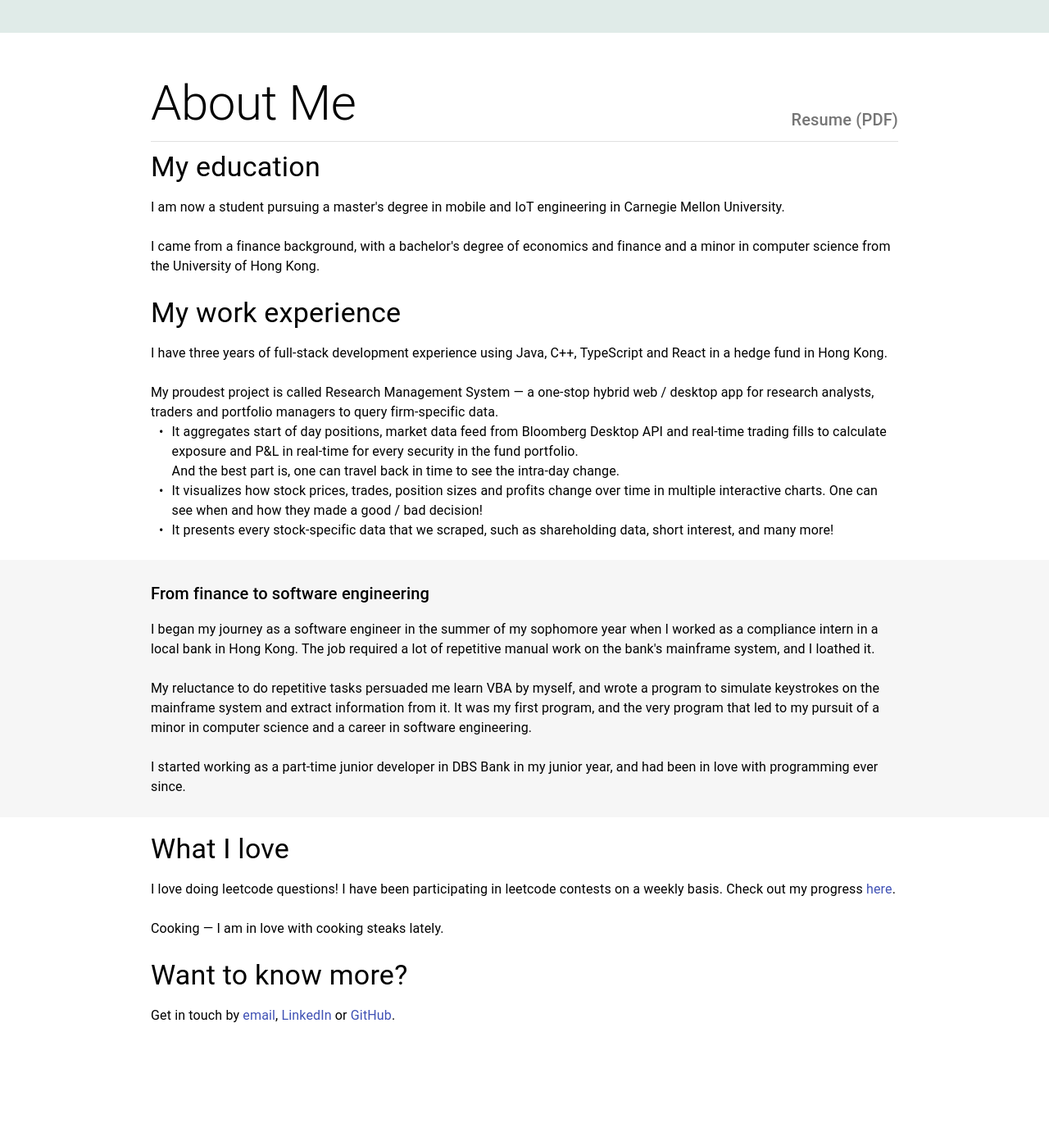
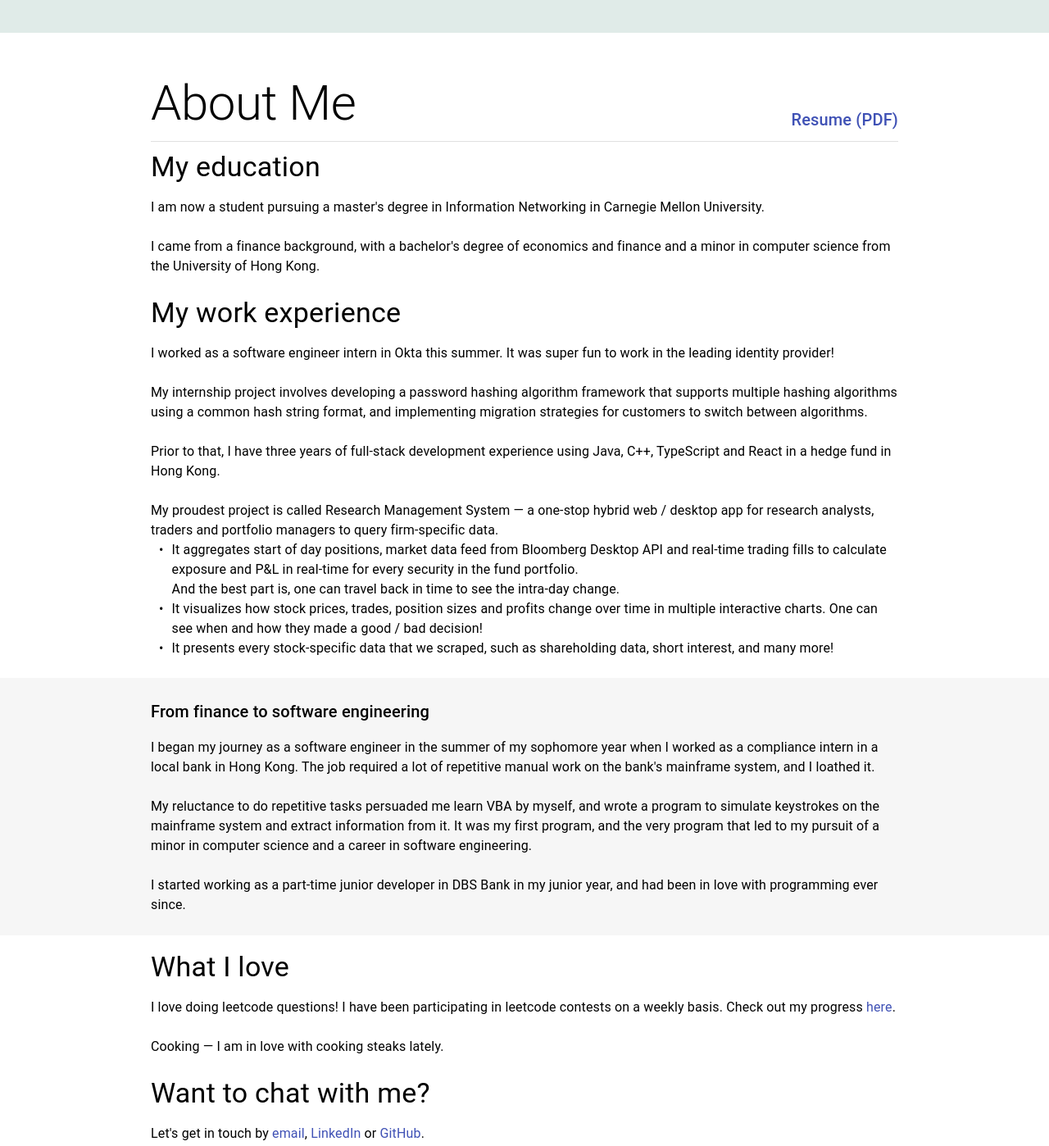
Before and after one commit to jasonlaw-dev/jasonlaw.me, a Gatsby site: page / in a window 1280 px wide. Shown: the part 760-2158 px from the top of the page at 82% size. Before the commit the page ends 2061 px from the top, so only its background shows below. Built offline with nearby package versions, Linux system fonts and the light colour scheme; Gatsby itself is replaced by a stand-in of ours.

Commit message:
feat: add Okta

```diff
--- a/src/components/about-me.tsx
+++ b/src/components/about-me.tsx
@@ -124,8 +124,8 @@ export const AboutMe = () => {
           <Typography variant="h2">
             About Me
           </Typography>
-          <Typography variant="h6" color="textSecondary">
-            <Link color="textSecondary" href="files/Chi_Kin_Jason_Law_resume.pdf">
+          <Typography variant="h6">
+            <Link href="files/Chi_Kin_Jason_Law_resume.pdf">
               Resume (PDF)
             </Link>
           </Typography>
@@ -135,7 +135,7 @@ export const AboutMe = () => {
           My education
         </Typography>
         <Typography variant="body1">
-          I am now a student pursuing a master&apos;s degree in mobile and IoT engineering in Carnegie Mellon University.
+          I am now a student pursuing a master&apos;s degree in Information Networking in Carnegie Mellon University.
           <br />
           <br />
           I came from a finance background, with a bachelor&apos;s degree of economics and finance and a minor in computer science from the University of Hong Kong.
@@ -148,7 +148,13 @@ export const AboutMe = () => {
         </Typography>
 
         <Typography variant="body1">
-          I have three years of full-stack development experience using Java, C++, TypeScript and React in a hedge fund in Hong Kong.
+          I worked as a software engineer intern in Okta this summer. It was super fun to work in the leading identity provider!
+          <br />
+          <br />
+          My internship project involves developing a password hashing algorithm framework that supports multiple hashing algorithms using a common hash string format, and implementing migration strategies for customers to switch between algorithms.
+          <br />
+          <br />
+          Prior to that, I have three years of full-stack development experience using Java, C++, TypeScript and React in a hedge fund in Hong Kong.
           <br />
           <br />
           My proudest project is called Research Management System — a one-stop hybrid web / desktop app for research analysts, traders and portfolio managers to query firm-specific data.
@@ -201,10 +207,10 @@ export const AboutMe = () => {
       </Container>
       <Container maxWidth="md">
         <Typography className={classes.sectionHeader} variant="h4">
-          Want to know more?
+          Want to chat with me?
         </Typography>
         <Typography variant="body1">
-          Get in touch by <Link href="mailto:jasonlaw.dev@gmail.com">email</Link>, <Link href="https://linkedin.com/in/jasonlaw-dev" target="_blank" rel="noopener">LinkedIn</Link> or <Link href="https://github.com/jasonlaw-dev" target="_blank" rel="noopener">GitHub</Link>.
+          Let&apos;s get in touch by <Link href="mailto:jasonlaw.dev@gmail.com">email</Link>, <Link href="https://linkedin.com/in/jasonlaw-dev" target="_blank" rel="noopener">LinkedIn</Link> or <Link href="https://github.com/jasonlaw-dev" target="_blank" rel="noopener">GitHub</Link>.
         </Typography>
       </Container>
     </div>
```
Also changed, not shown: 1 other file.
